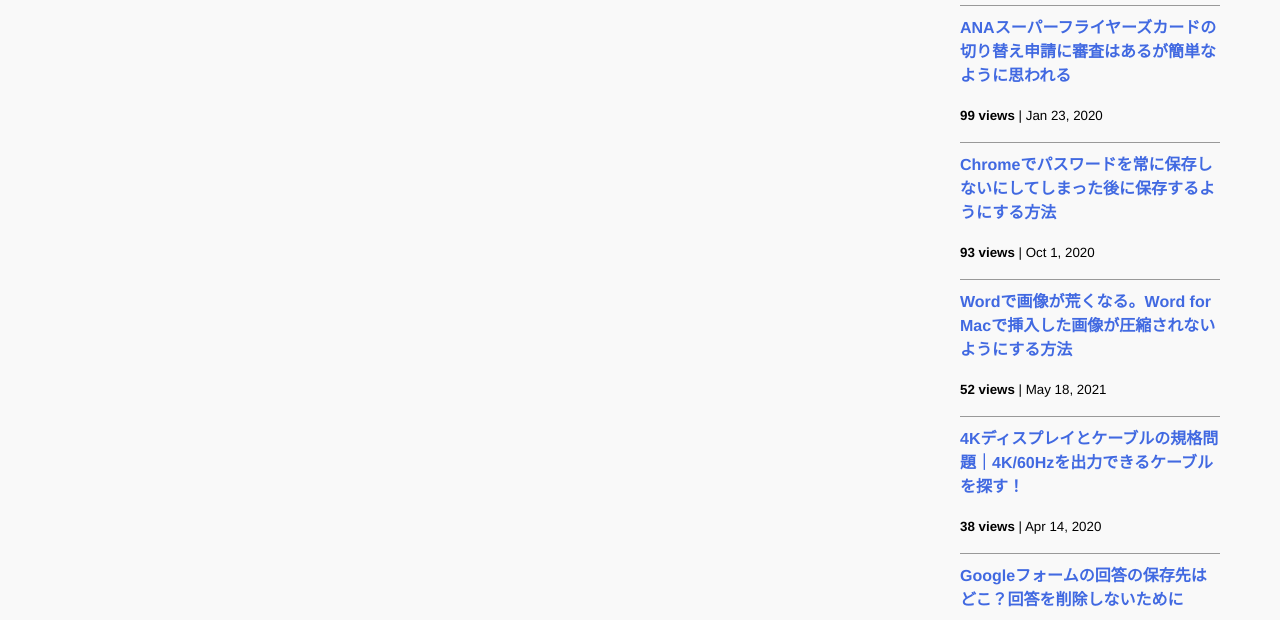
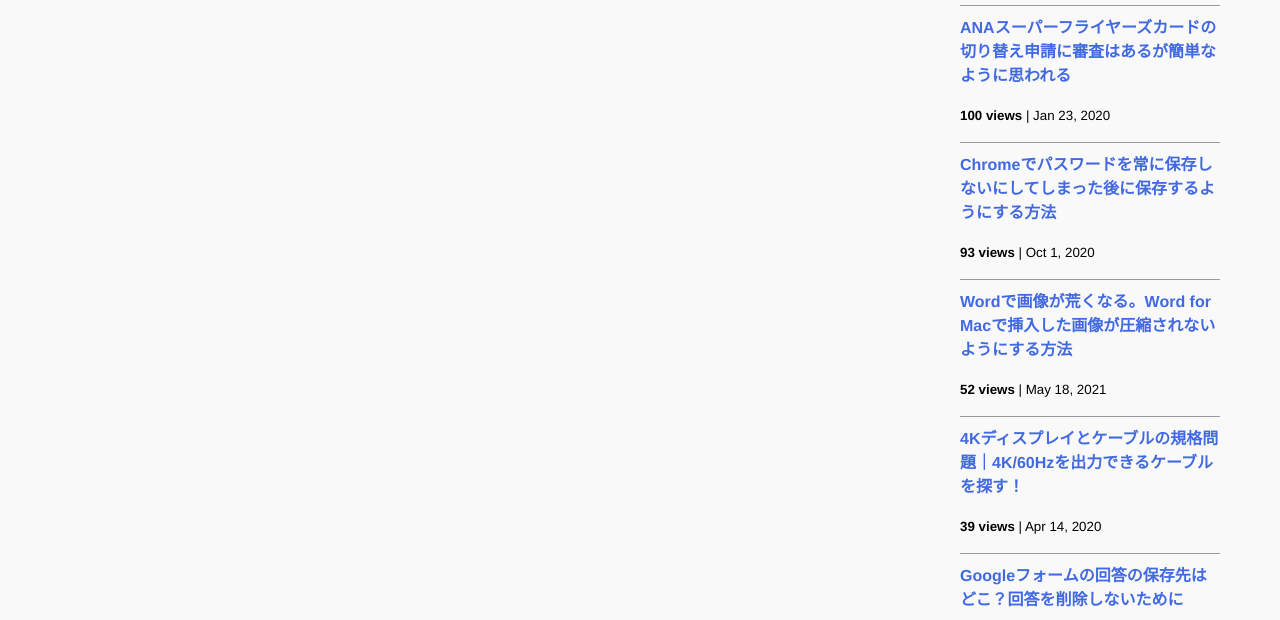
Before and after one commit to iwanaminami/shoyaiwaname, a Jekyll site: the page built from about.markdown, in a window 1280 px wide and 900 px high, scrolled down 943 px. Shown: the part 152-772 px from the top of the window. Built offline with Jekyll 4.4.1, drawn with Linux system fonts in a browser that asks for light colours; nearby versions of some CDN libraries; comment, search, counter and statistics services are not loaded.

Commit message:
chore(ga): update _data/popularposts.yml 20250929-1352

```diff
--- a/_data/popularposts.yml
+++ b/_data/popularposts.yml
@@ -3,13 +3,13 @@ side:
     url: "/2020/01/27/ex-rideontheway.html"
   - view: 124
     url: "/2019/12/16/restore-googleform.html"
-  - view: 99
+  - view: 100
     url: "/2020/01/23/sfc-judge.html"
   - view: 93
     url: "/2020/10/01/googlepassword.html"
   - view: 52
     url: "/2021/05/18/image-compression-word.html"
-  - view: 38
+  - view: 39
     url: "/2020/04/14/4kcable.html"
   - view: 24
     url: "/2019/12/16/googleform-answers.html"
```
